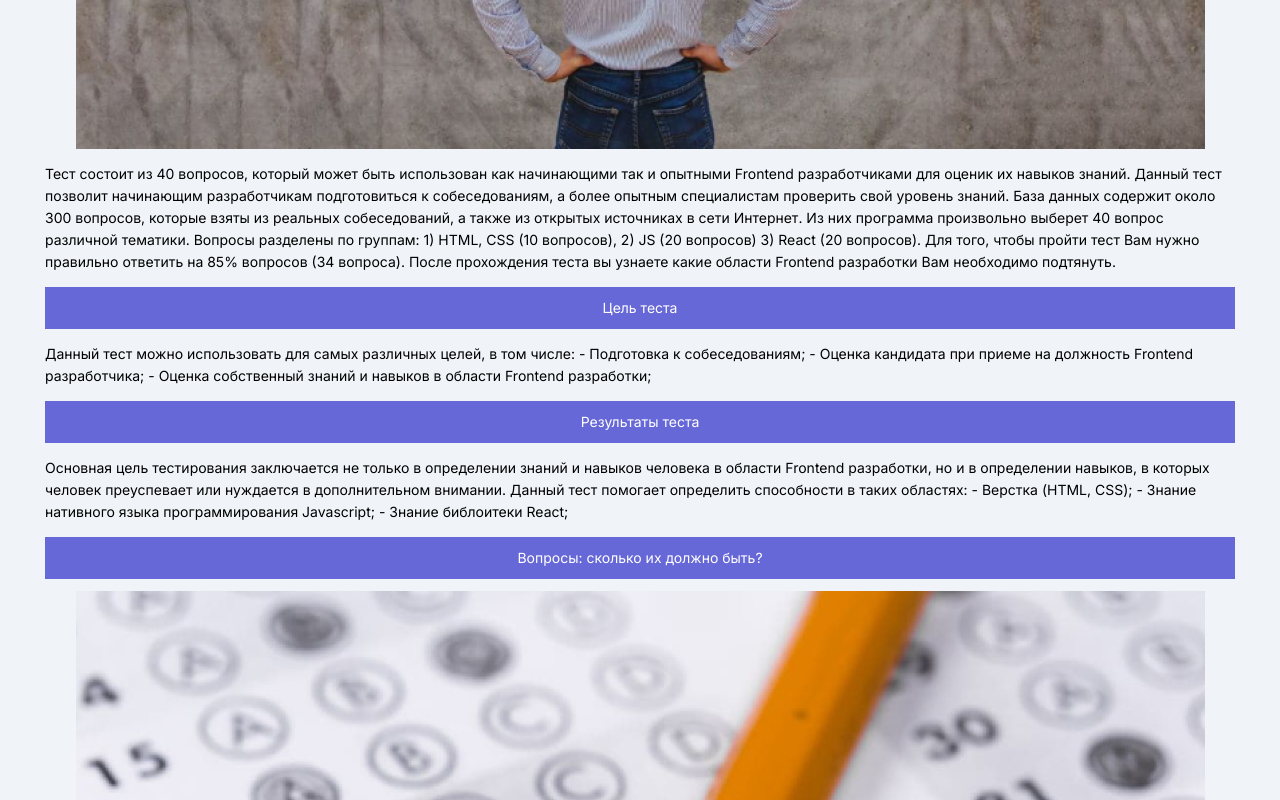
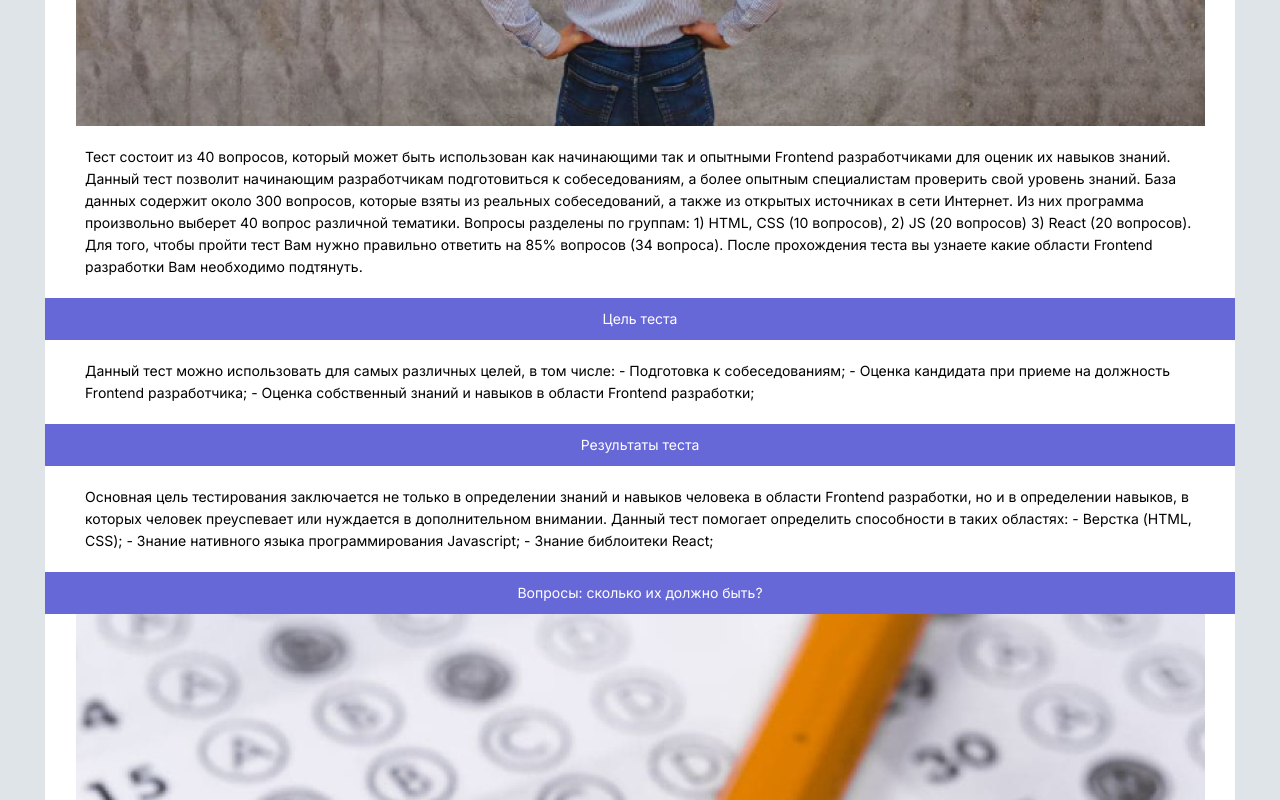
Before and after one commit to AlbShar/quizFrontend, a React (Create React App) app: page / in a window 1280 px wide. Shown: the part 1160-1960 px from the top of the page. Built offline with nearby package versions, Linux system fonts and the light colour scheme.

Commit message:
correct paddings for text at testFeatures component

```diff
--- a/src/components/Main/TestFeatures/testFeatures.css
+++ b/src/components/Main/TestFeatures/testFeatures.css
@@ -1,4 +1,9 @@
+.test-features {
+    background-color: #fff;
+}
 .test-features__title {
+    box-sizing: border-box;
+    width: 100%;
     background-color: var(--color-title-background);
     font: var(--font-little-text-regular);
     color: #fff;
@@ -6,6 +11,7 @@
     justify-content: center;
     align-items: center;
     padding: 10px 0;
+    margin: 0;
 }
 
 .test-features__img {
@@ -17,4 +23,13 @@
 
 .test-features__text {
     font: var(--font-little-text-regular);
+    margin: 0;
+    padding: 10px 0;
 }
+
+
+@media screen and (min-width: 459.8px) {
+    .test-features__text {
+        padding: 20px 40px;
+    }
+}
--- a/src/index.css
+++ b/src/index.css
@@ -11,7 +11,7 @@ body {
   --color-footer: #1C232E;
   --color-2: #29313C;
   --color-3: #81868C;
-  --color-main-background: #F0F4F8;
+  --color-main-background: #DFE4E9;
   --color-5: #FFFFFF;
   --color-button: #6768D7;
   --color-title-background: #6768D7;
```
